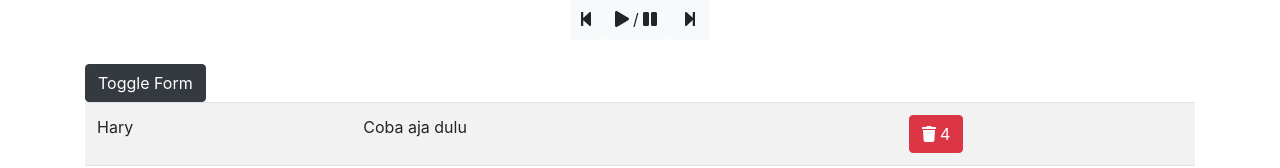
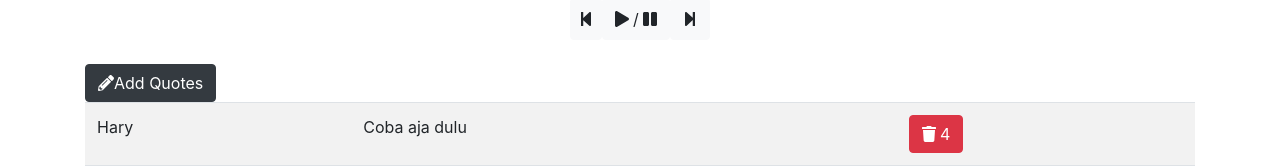
Before and after one commit to harysuryanto/react-quotes, a React (Create React App) app: page / in a window 1280 px wide. Shown: the part 626-794 px from the top of the page. Built offline with nearby package versions, Linux system fonts and the light colour scheme.

Commit message:
just maintenance update

```diff
--- a/package.json
+++ b/package.json
@@ -3,6 +3,9 @@
   "version": "0.1.0",
   "private": true,
   "dependencies": {
+    "@fortawesome/fontawesome-svg-core": "^1.2.35",
+    "@fortawesome/free-solid-svg-icons": "^5.15.3",
+    "@fortawesome/react-fontawesome": "^0.1.14",
     "@testing-library/jest-dom": "^5.11.9",
     "@testing-library/react": "^11.2.5",
     "@testing-library/user-event": "^12.7.3",
@@ -10,7 +13,7 @@
     "bootstrap-icons": "^1.4.0",
     "font-awesome": "^4.7.0",
     "react": "^17.0.1",
-    "react-bootstrap": "^1.5.0",
+    "react-bootstrap": "^1.5.2",
     "react-dom": "^17.0.1",
     "react-scripts": "4.0.3",
     "web-vitals": "^1.1.0"
--- a/src/App.js
+++ b/src/App.js
@@ -1,4 +1,7 @@
 import { useState } from "react";
+
+import { FontAwesomeIcon } from '@fortawesome/react-fontawesome';
+import { faPencilAlt } from '@fortawesome/free-solid-svg-icons';
 
 import Carousel from './components/Carousel';
 import Form from './components/Form';
@@ -18,7 +21,11 @@ function App() {
         <Carousel />
       }
 
-      <button onClick={handleShowForm} className="btn btn-dark">Toggle Form</button>
+      <button onClick={handleShowForm} className="btn btn-dark">
+        <FontAwesomeIcon icon={faPencilAlt} />
+        Add Quotes
+      </button>
+
 
       {
         /* Form */
--- a/src/index.js
+++ b/src/index.js
@@ -1,7 +1,6 @@
 import React from 'react';
 import ReactDOM from 'react-dom';
 import 'bootstrap/dist/css/bootstrap.min.css';
-import 'font-awesome/css/font-awesome.min.css';
 import App from './App';
 
 ReactDOM.render(
```
Also changed, not shown: 1 other file (tests, documents, lock files or other folders).
